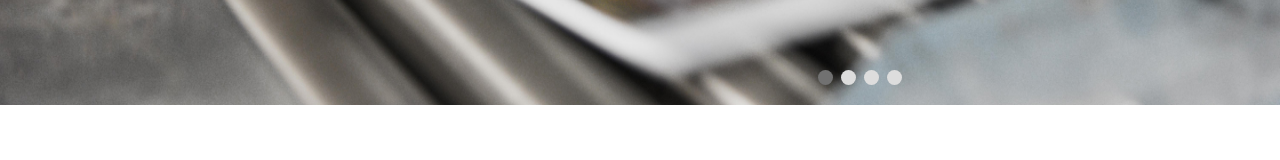
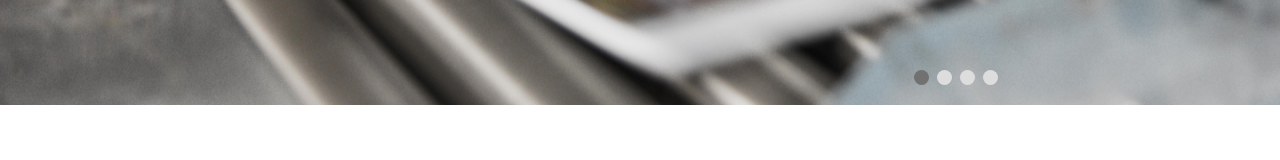
Before and after one commit to MathieuDcp/Printit, a plain HTML site: page index.html in a window 1280 px wide. Shown: the part 496-656 px from the top of the page. Drawn offline with Linux system fonts and the light colour scheme; files whose address does not match are found by name.

Commit message:
version10

```diff
--- a/style.css
+++ b/style.css
@@ -124,7 +124,7 @@ header {
 	display: inline-block;
 	background: #ddd;
 	transition: all .3s;
-	left:51rem;
+	left:57rem;
 	top:-3rem;
   }
 .active,
```
